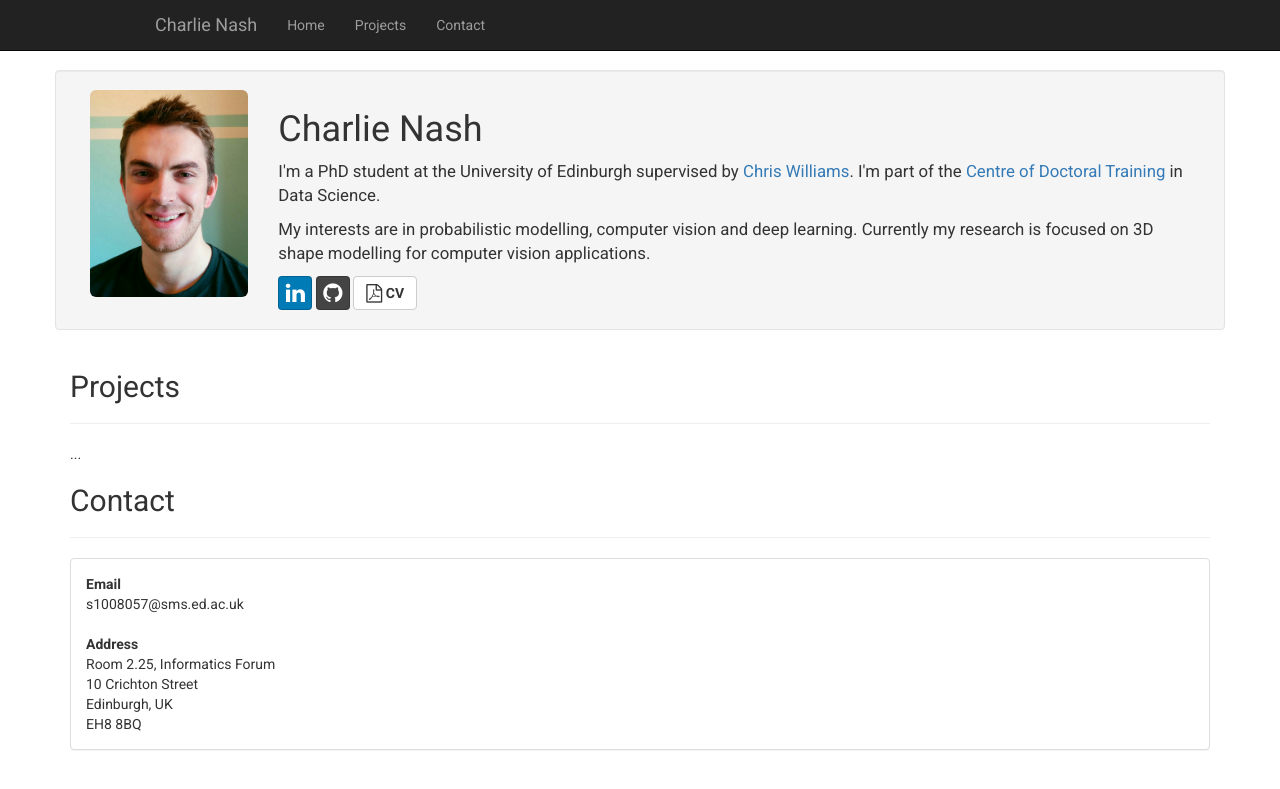
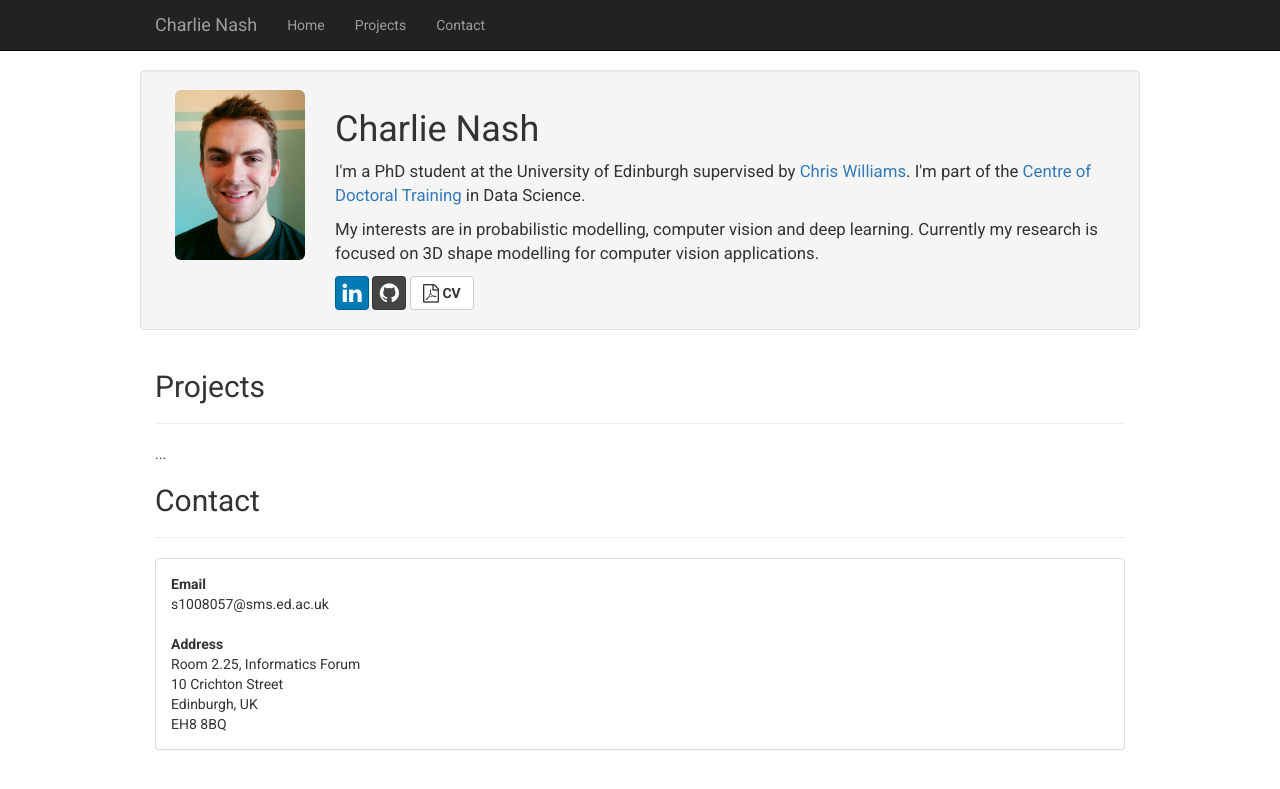
Before and after one commit to charlienash/charlienash.github.io, a Jekyll site: the page index.html, which Jekyll copies as it is, in a window 1280 px wide. Shown: the top 789 px of the page. Built offline with Jekyll 4.4.1, drawn with Linux system fonts in a browser that asks for light colours; nearby versions of some CDN libraries; library files that are not in the unit come from our copies.

Commit message:
Update styles.css

```diff
--- a/assets/css/styles.css
+++ b/assets/css/styles.css
@@ -30,3 +30,6 @@ body {
 */
 
 .container-fluid { max-width: 1000px; }
+.container{
+   max-width:1000px !important;
+}
```
